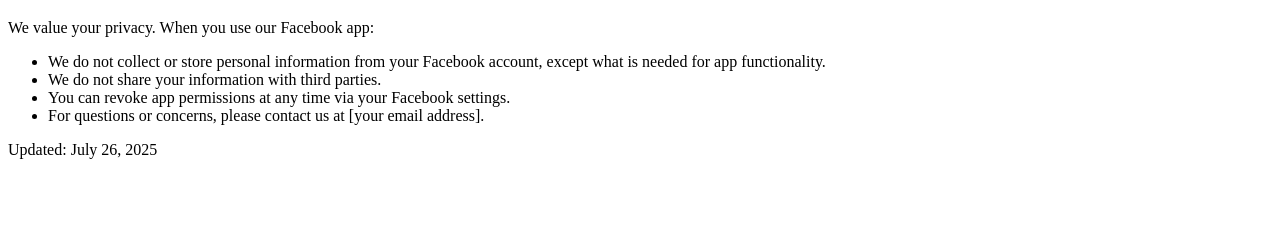
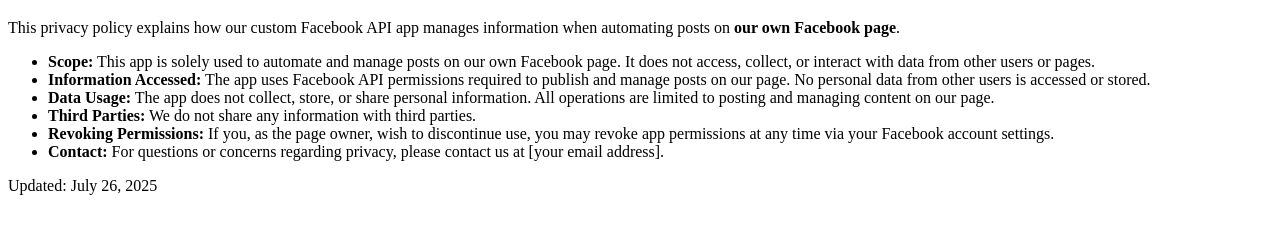
Before and after one commit to pawstorytella/facebookapp, a plain HTML site: page privacy-policy.html in a window 1280 px wide. Shown: the part 61-294 px from the top of the page. Drawn offline with Linux system fonts and the light colour scheme.

Commit message:
update policy

```diff
--- a/privacy-policy.html
+++ b/privacy-policy.html
@@ -8,13 +8,27 @@
 <body>
   <h1>Privacy Policy</h1>
   <p>
-    We value your privacy. When you use our Facebook app:
+    This privacy policy explains how our custom Facebook API app manages information when automating posts on <strong>our own Facebook page</strong>.
   </p>
   <ul>
-    <li>We do not collect or store personal information from your Facebook account, except what is needed for app functionality.</li>
-    <li>We do not share your information with third parties.</li>
-    <li>You can revoke app permissions at any time via your Facebook settings.</li>
-    <li>For questions or concerns, please contact us at [your email address].</li>
+    <li>
+      <strong>Scope:</strong> This app is solely used to automate and manage posts on our own Facebook page. It does not access, collect, or interact with data from other users or pages.
+    </li>
+    <li>
+      <strong>Information Accessed:</strong> The app uses Facebook API permissions required to publish and manage posts on our page. No personal data from other users is accessed or stored.
+    </li>
+    <li>
+      <strong>Data Usage:</strong> The app does not collect, store, or share personal information. All operations are limited to posting and managing content on our page.
+    </li>
+    <li>
+      <strong>Third Parties:</strong> We do not share any information with third parties.
+    </li>
+    <li>
+      <strong>Revoking Permissions:</strong> If you, as the page owner, wish to discontinue use, you may revoke app permissions at any time via your Facebook account settings.
+    </li>
+    <li>
+      <strong>Contact:</strong> For questions or concerns regarding privacy, please contact us at [your email address].
+    </li>
   </ul>
   <p>
     Updated: July 26, 2025
```
